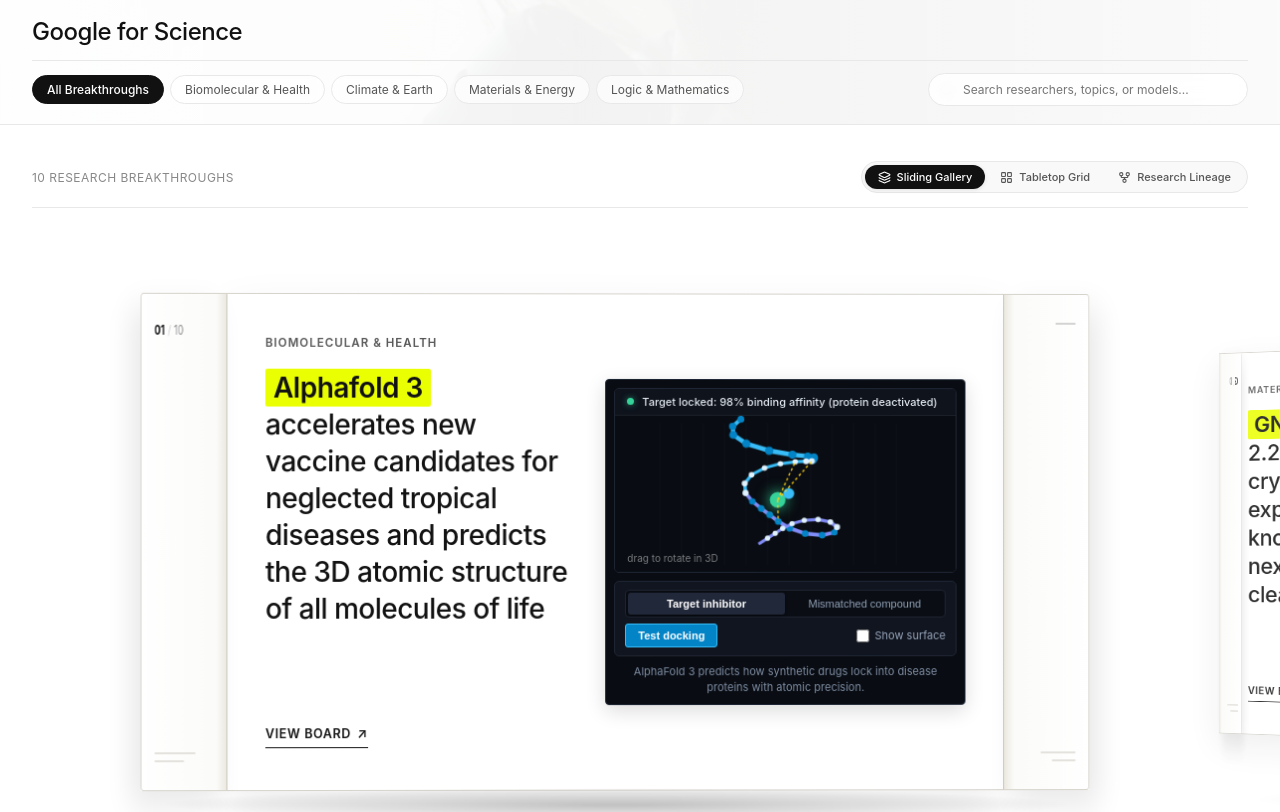
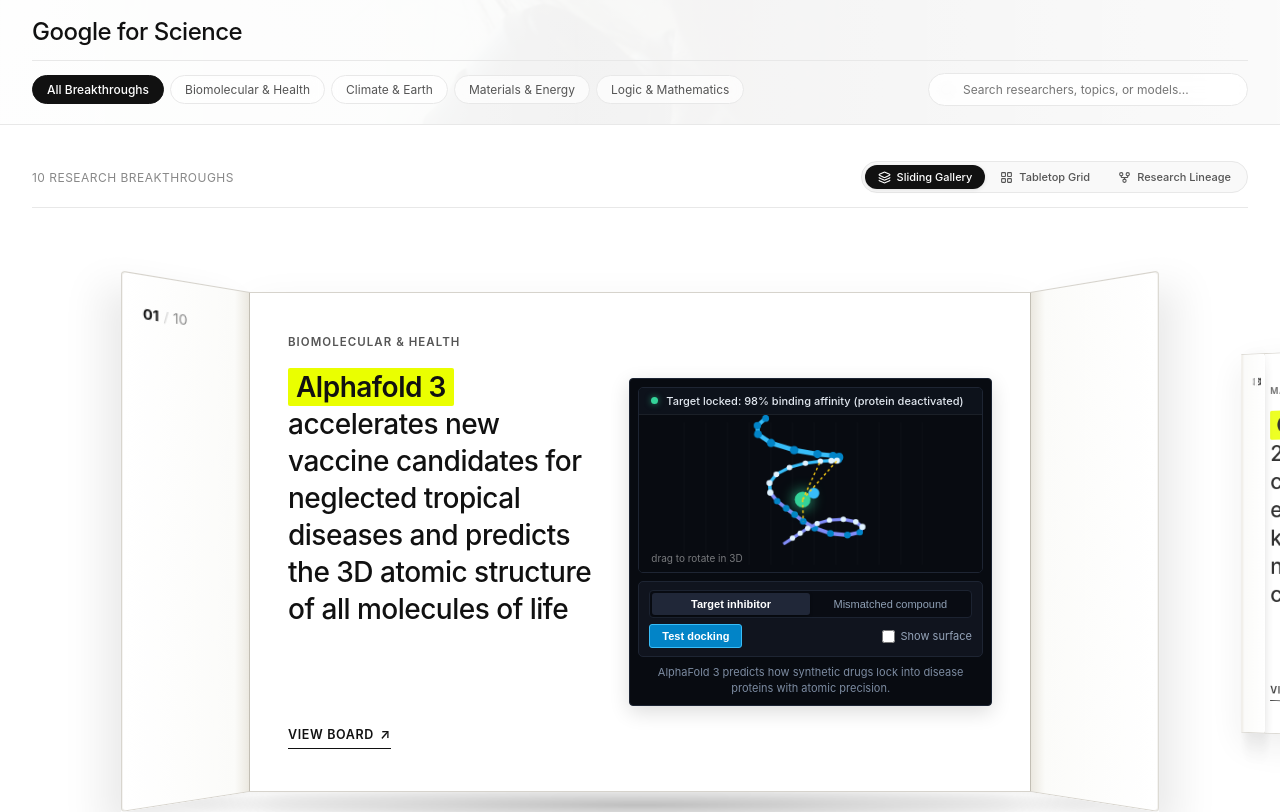
Before and after one commit to atticusgoogle/science-fair, a React (Vite) app: page / in a window 1280 px wide. Shown: the top 812 px of the page. Built offline with nearby package versions, Linux system fonts and the light colour scheme; a web font is replaced by a local one.

Commit message:
Fix first board centering position and remove decorative lines from trifold flaps

```diff
--- a/src/components/SlidingGallery.jsx
+++ b/src/components/SlidingGallery.jsx
@@ -83,8 +83,11 @@
       const slotCenter = rect.left + rect.width / 2;
       const rawPixelOffset = slotCenter - viewportCenter;
 
+      // Dead-zone snap threshold so the centered board stands 100% straight and symmetric
+      const effectiveOffset = Math.abs(rawPixelOffset) < 12 ? 0 : rawPixelOffset;
+
       // Normalize distance relative to slot spacing (-1 to +1 range for adjacent posters)
-      const normalizedOffset = rawPixelOffset / 960;
+      const normalizedOffset = effectiveOffset / 960;
       const signedDist = Math.max(-1.15, Math.min(1.15, normalizedOffset));
       const absDist = Math.min(1, Math.abs(signedDist));
 
@@ -171,13 +174,14 @@
     }
 
     const timer = requestAnimationFrame(() => {
-      if (initialIdx > 0) {
-        scrollToPoster(initialIdx, 'instant');
-      }
+      scrollToPoster(initialIdx, 'instant');
       updateScrollTransforms();
     });
 
-    const onResize = () => updateScrollTransforms();
+    const onResize = () => {
+      scrollToPoster(activeIndex, 'instant');
+      updateScrollTransforms();
+    };
     window.addEventListener('resize', onResize);
     return () => {
       cancelAnimationFrame(timer);
@@ -253,17 +257,13 @@
 
               {/* Grand 3-Panel Standing Trifold Assembly */}
               <div className="poster-3d-assembly">
-                {/* SMALLER LEFT FLAP: Tactile Foldable Wing with Catalog Number */}
+                {/* SMALLER LEFT FLAP: Pure Paperboard Wing with Catalog Number */}
                 <div className="poster-flap left">
                   <div className="poster-flap-surface left-flap-surface">
                     <div className="flap-index-badge">
                       <span className="idx-current">{String(idx + 1).padStart(2, '0')}</span>
                       <span className="idx-slash">/</span>
                       <span className="idx-total">{String(projects.length).padStart(2, '0')}</span>
-                    </div>
-                    <div className="flap-architectural-lines">
-                      <div className="flap-line w-70" />
-                      <div className="flap-line w-50" />
                     </div>
                   </div>
                 </div>
@@ -308,15 +308,9 @@
                   </div>
                 </div>
 
-                {/* SMALLER RIGHT FLAP: Symmetrical Tactile Foldable Wing */}
+                {/* SMALLER RIGHT FLAP: Pure Symmetrical Paperboard Wing */}
                 <div className="poster-flap right">
-                  <div className="poster-flap-surface right-flap-surface">
-                    <div className="flap-top-rule" />
-                    <div className="flap-architectural-lines bottom">
-                      <div className="flap-line w-60" />
-                      <div className="flap-line w-40" />
-                    </div>
-                  </div>
+                  <div className="poster-flap-surface right-flap-surface" />
                 </div>
               </div>
             </div>
--- a/src/index.css
+++ b/src/index.css
@@ -378,6 +378,14 @@
   cursor: grab;
   z-index: 2;
   transition: z-index 0s;
+}
+
+.connected-poster-slot:first-child {
+  margin-left: 0;
+}
+
+.connected-poster-slot:last-child {
+  margin-right: 0;
 }
 
 .connected-poster-slot:active {
@@ -451,7 +459,7 @@
   border: 1px solid #D6D3CC;
   display: flex;
   flex-direction: column;
-  justify-content: space-between;
+  justify-content: flex-start;
   padding: 28px 18px;
 }
 
@@ -487,35 +495,6 @@
 .flap-index-badge .idx-total {
   color: var(--ink-muted);
 }
-
-.flap-top-rule {
-  width: 28px;
-  height: 2px;
-  background: var(--ink-primary);
-  opacity: 0.18;
-  margin-left: auto;
-}
-
-.flap-architectural-lines {
-  display: flex;
-  flex-direction: column;
-  gap: 6px;
-}
-
-.flap-architectural-lines.bottom {
-  align-items: flex-end;
-}
-
-.flap-line {
-  height: 2px;
-  background: #E4E2DC;
-  border-radius: 1px;
-}
-
-.flap-line.w-70 { width: 70%; }
-.flap-line.w-60 { width: 60%; }
-.flap-line.w-50 { width: 50%; }
-.flap-line.w-40 { width: 40%; }
 
 /* GRAND CENTER PANEL: Houses both Main Editorial Text and Interactive Model */
 .poster-center-grand {
```
